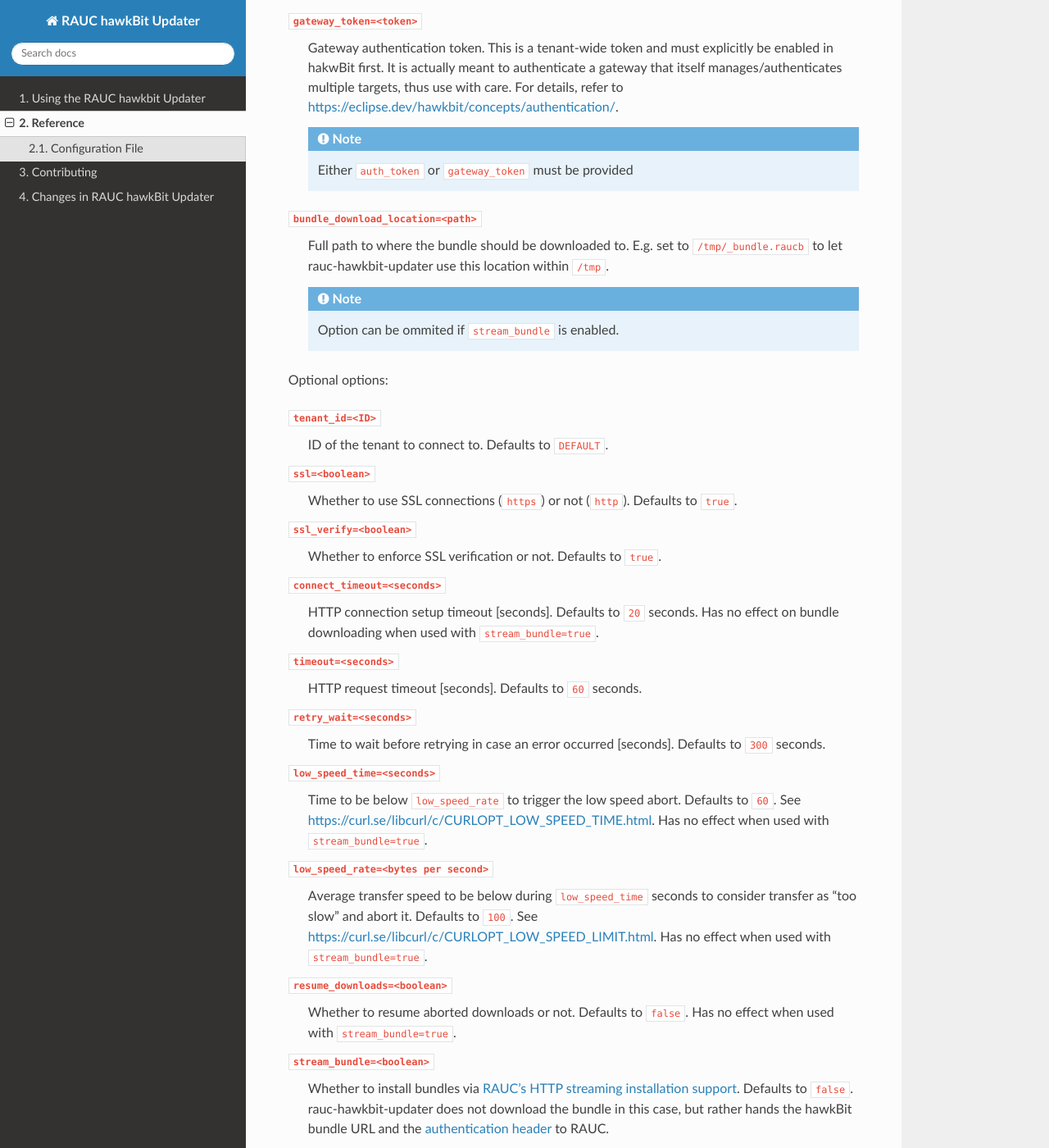
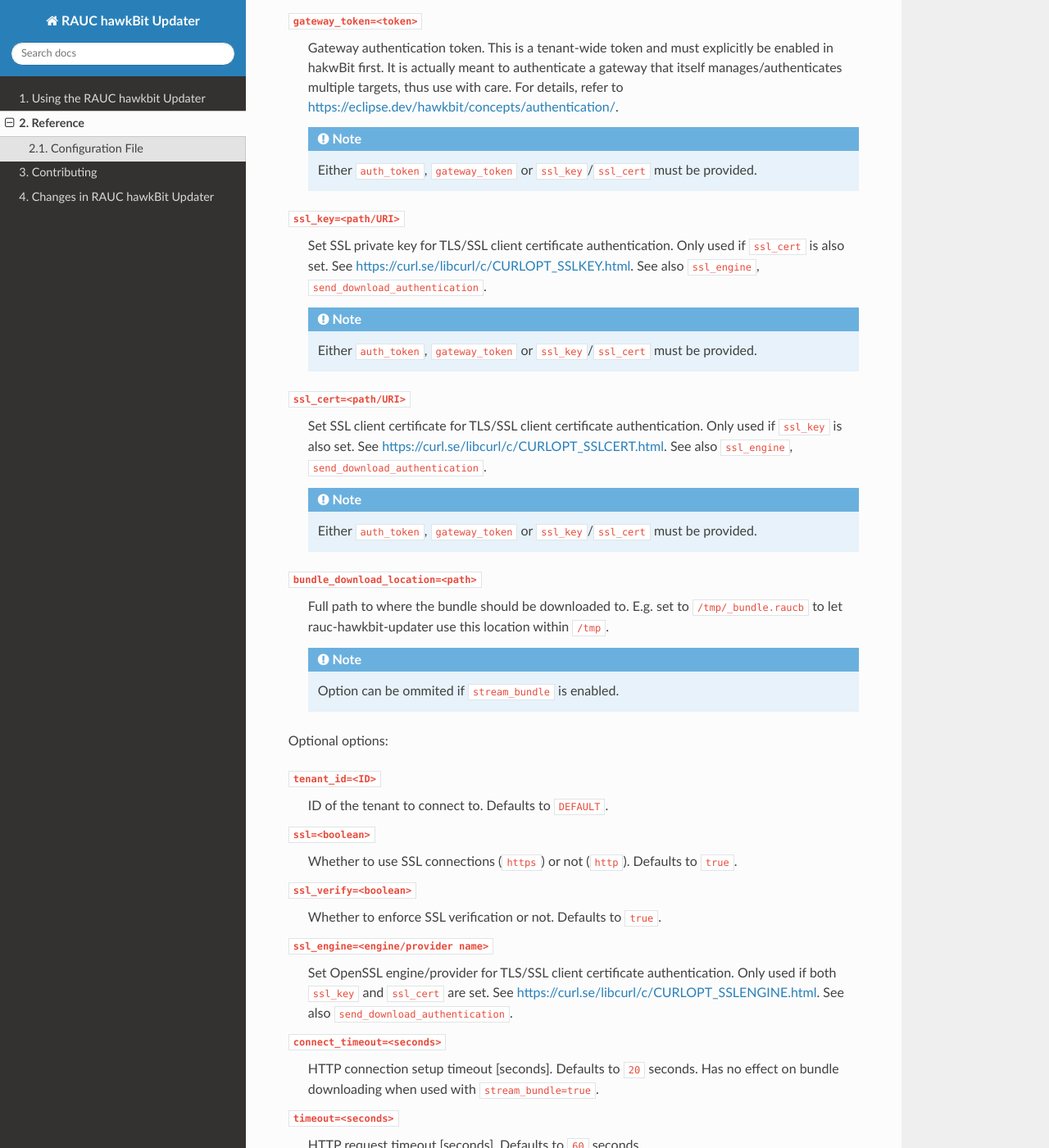
Before and after one commit to rauc/rauc-hawkbit-updater, a Sphinx documentation site: the page built from docs/reference.rst, in a window 1280 px wide and 1400 px high, scrolled down 1068 px. Shown: the whole window at 82% size. Built offline with Sphinx 7.4.7 and the Read the Docs theme 3.1.0, drawn with Linux system fonts in a browser that asks for light colours; some of the changed text lies outside the part shown.

Commit message:
docs: reference: document ssl_key, ssl_cert, ssl_engine
[1] introduced these options and documented the general concept, but
missed adding them to the configuration file reference. Do that now.

[1] 249a06bf ("hawkbit-client/config-file: add support for mTLS authentication")

Signed-off-by: Bastian Krause <bst@pengutronix.de>

```diff
--- a/docs/reference.rst
+++ b/docs/reference.rst
@@ -49,7 +49,9 @@
   This is set for each device individually.
   For details, refer to https://eclipse.dev/hawkbit/concepts/authentication/.
 
-  .. note:: Either ``auth_token`` or ``gateway_token`` must be provided
+  .. note::
+    Either ``auth_token``, ``gateway_token`` or ``ssl_key``/``ssl_cert`` must
+    be provided.
 
 ``gateway_token=<token>``
   Gateway authentication token.
@@ -58,7 +60,29 @@
   manages/authenticates multiple targets, thus use with care.
   For details, refer to https://eclipse.dev/hawkbit/concepts/authentication/.
 
-  .. note:: Either ``auth_token`` or ``gateway_token`` must be provided
+  .. note::
+    Either ``auth_token``, ``gateway_token`` or ``ssl_key``/``ssl_cert`` must
+    be provided.
+
+``ssl_key=<path/URI>``
+  Set SSL private key for TLS/SSL client certificate authentication.
+  Only used if ``ssl_cert`` is also set.
+  See https://curl.se/libcurl/c/CURLOPT_SSLKEY.html.
+  See also ``ssl_engine``, ``send_download_authentication``.
+
+  .. note::
+    Either ``auth_token``, ``gateway_token`` or ``ssl_key``/``ssl_cert`` must
+    be provided.
+
+``ssl_cert=<path/URI>``
+  Set SSL client certificate for TLS/SSL client certificate authentication.
+  Only used if ``ssl_key`` is also set.
+  See https://curl.se/libcurl/c/CURLOPT_SSLCERT.html.
+  See also ``ssl_engine``, ``send_download_authentication``.
+
+  .. note::
+    Either ``auth_token``, ``gateway_token`` or ``ssl_key``/``ssl_cert`` must
+    be provided.
 
 ``bundle_download_location=<path>``
   Full path to where the bundle should be downloaded to.
@@ -79,6 +103,12 @@
 ``ssl_verify=<boolean>``
   Whether to enforce SSL verification or not.
   Defaults to ``true``.
+
+``ssl_engine=<engine/provider name>``
+  Set OpenSSL engine/provider for TLS/SSL client certificate authentication.
+  Only used if both ``ssl_key`` and ``ssl_cert`` are set.
+  See https://curl.se/libcurl/c/CURLOPT_SSLENGINE.html.
+  See also ``send_download_authentication``.
 
 ``connect_timeout=<seconds>``
   HTTP connection setup timeout [seconds].
```
